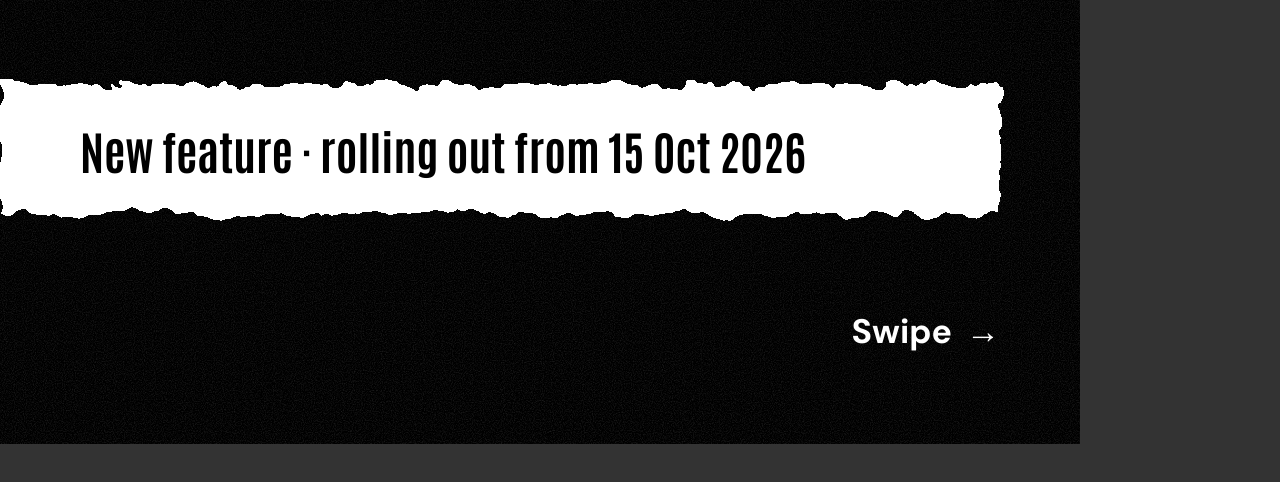
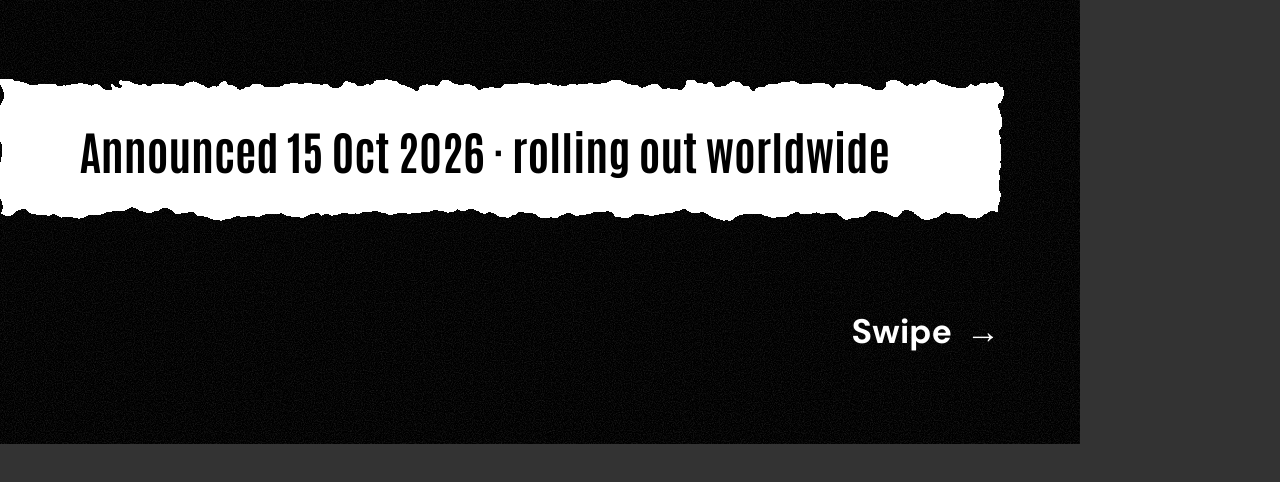
Before and after one commit to prizaghini/new-projects, a plain HTML site: page linkedin-business-card-post/slides.html in a window 1280 px wide. Shown: the part 1476-1958 px from the top of the page. Drawn offline with Linux system fonts and the light colour scheme.

Commit message:
Update cover strip wording to match announcement
Co-Authored-By: Claude Opus 5.5 <noreply@anthropic.com>
Claude-Session: https://claude.ai/code/session_012ub1frYWNMMWKo3NCDYJJk

```diff
--- a/linkedin-business-card-post/slides.html
+++ b/linkedin-business-card-post/slides.html
@@ -29,7 +29,7 @@ body{background:#333;font-family:'DM Sans',sans-serif;color:#fff}
 <section class="s" id="s1">
  <img class="logo" src="assets/logo13.png">
  <div class="h" style="position:absolute;left:80px;top:300px;font-size:250px">LinkedIn<br>just gave<br>you a<br>business<br>card</div>
- <div class="strip" style="top:1560px;width:1000px">New feature · rolling out from 15 Oct 2026</div>
+ <div class="strip" style="top:1560px;width:1000px">Announced 15 Oct 2026 · rolling out worldwide</div>
  <div class="swipe">Swipe <span>→</span></div>
 </section>
 
```
Also changed, not shown: 1 other file.
